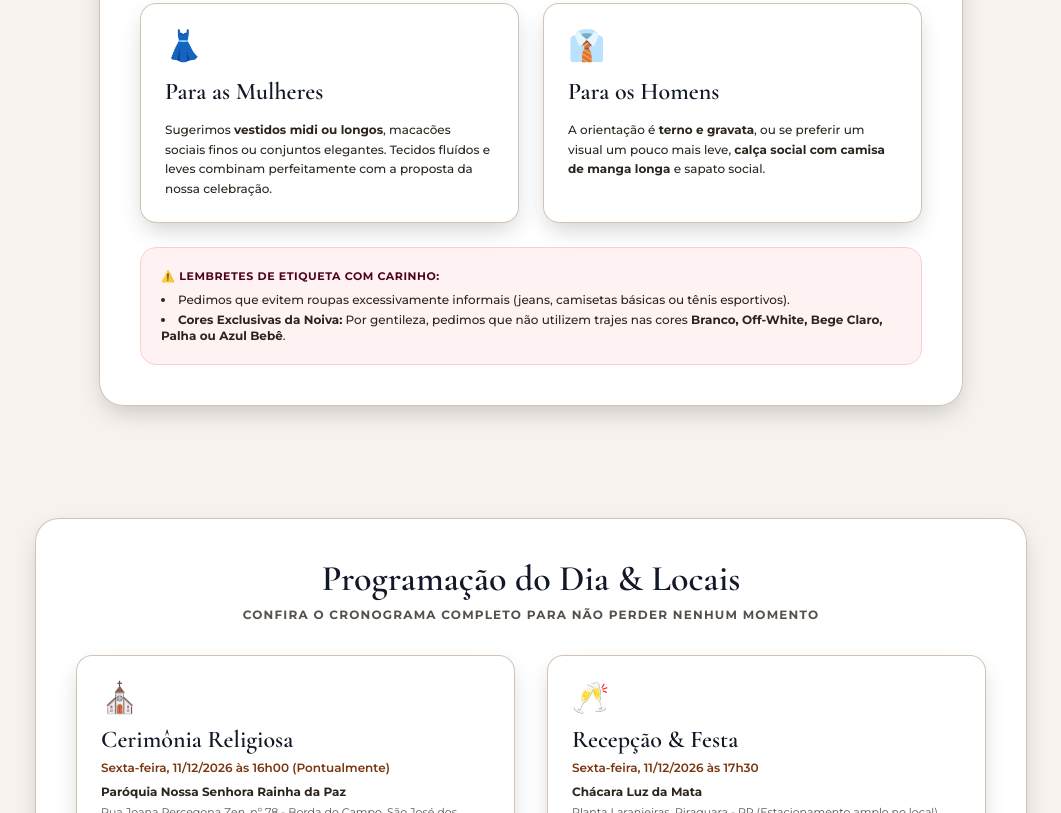
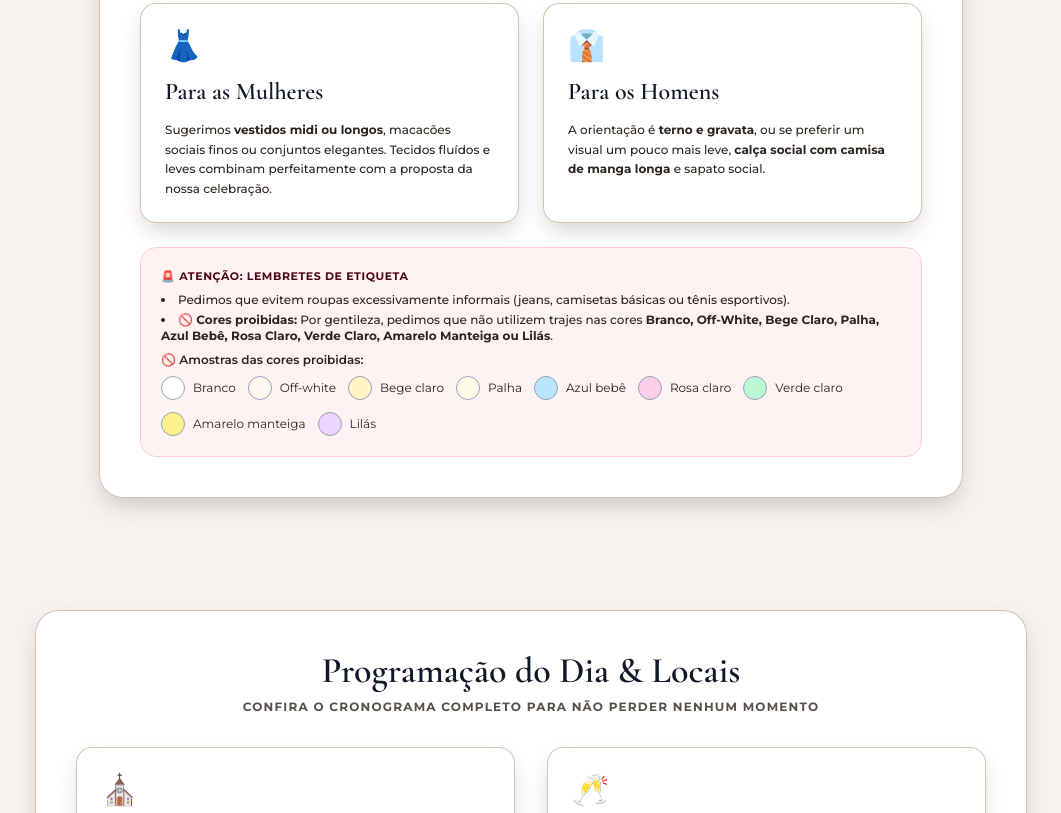
Before and after one commit to ShedimS/WagnerLarissa, a plain HTML site: page index.html in a window 1280 px wide. Shown: the part 2319-3132 px from the top of the page, without its empty margins (109-1170 px from the left). Drawn offline with nearby package versions, Linux system fonts and the light colour scheme.

Commit message:
Revise etiquette reminders and add color samples
Updated the label for etiquette reminders and added a list of prohibited colors with samples.

```diff
--- a/index.html
+++ b/index.html
@@ -376,12 +376,26 @@
 
       <div class="p-5 bg-rose-50/90 dark:bg-rose-950/60 border border-rose-200 dark:border-rose-800 rounded-2xl text-xs text-left space-y-2">
         <div class="font-bold text-rose-950 dark:text-rose-200 uppercase text-[11px] tracking-wider flex items-center gap-1">
-          <span>⚠️</span> Lembretes de Etiqueta com Carinho:
+          <span aria-hidden="true">🚨</span> Atenção: lembretes de etiqueta
         </div>
         <ul class="list-disc list-inside space-y-1 card-txt font-medium">
           <li>Pedimos que evitem roupas excessivamente informais (jeans, camisetas básicas ou tênis esportivos).</li>
-          <li><strong>Cores Exclusivas da Noiva:</strong> Por gentileza, pedimos que não utilizem trajes nas cores <strong>Branco, Off-White, Bege Claro, Palha ou Azul Bebê</strong>.</li>
+          <li><strong><span aria-hidden="true">🚫</span> Cores proibidas:</strong> Por gentileza, pedimos que não utilizem trajes nas cores <strong>Branco, Off-White, Bege Claro, Palha, Azul Bebê, Rosa Claro, Verde Claro, Amarelo Manteiga ou Lilás</strong>.</li>
         </ul>
+        <div class="mt-3">
+          <p class="card-txt font-semibold mb-2"><span aria-hidden="true">🚫</span> Amostras das cores proibidas:</p>
+          <div class="flex flex-wrap gap-3">
+            <div class="flex items-center gap-2"><span class="w-6 h-6 rounded-full border border-slate-400 bg-white" aria-hidden="true"></span><span class="card-txt">Branco</span></div>
+            <div class="flex items-center gap-2"><span class="w-6 h-6 rounded-full border border-slate-400 bg-orange-50" aria-hidden="true"></span><span class="card-txt">Off-white</span></div>
+            <div class="flex items-center gap-2"><span class="w-6 h-6 rounded-full border border-slate-400 bg-amber-100" aria-hidden="true"></span><span class="card-txt">Bege claro</span></div>
+            <div class="flex items-center gap-2"><span class="w-6 h-6 rounded-full border border-slate-400 bg-yellow-50" aria-hidden="true"></span><span class="card-txt">Palha</span></div>
+            <div class="flex items-center gap-2"><span class="w-6 h-6 rounded-full border border-slate-400 bg-sky-200" aria-hidden="true"></span><span class="card-txt">Azul bebê</span></div>
+            <div class="flex items-center gap-2"><span class="w-6 h-6 rounded-full border border-slate-400 bg-pink-200" aria-hidden="true"></span><span class="card-txt">Rosa claro</span></div>
+            <div class="flex items-center gap-2"><span class="w-6 h-6 rounded-full border border-slate-400 bg-green-200" aria-hidden="true"></span><span class="card-txt">Verde claro</span></div>
+            <div class="flex items-center gap-2"><span class="w-6 h-6 rounded-full border border-slate-400 bg-yellow-200" aria-hidden="true"></span><span class="card-txt">Amarelo manteiga</span></div>
+            <div class="flex items-center gap-2"><span class="w-6 h-6 rounded-full border border-slate-400 bg-purple-200" aria-hidden="true"></span><span class="card-txt">Lilás</span></div>
+          </div>
+        </div>
       </div>
     </div>
   </section>
```
